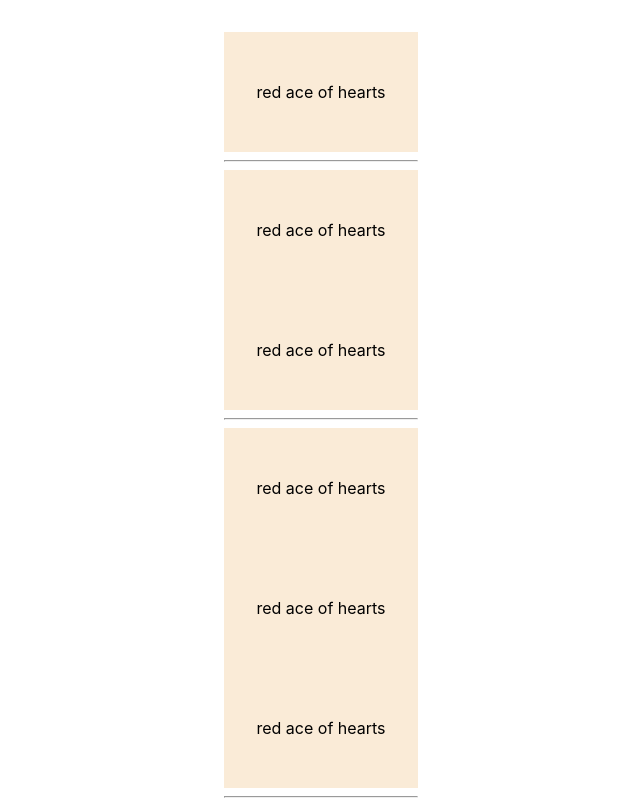
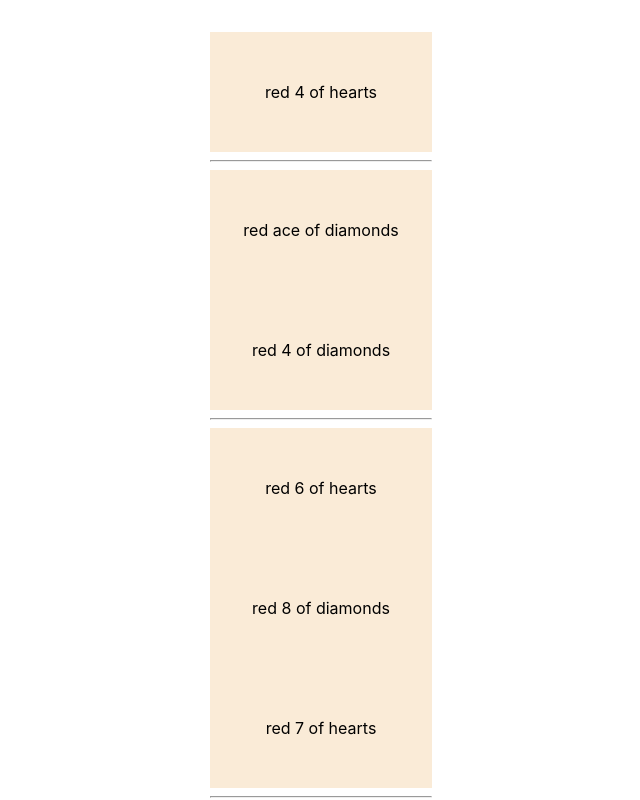
Before and after one commit to maxpasqualis/solitaire-js, a React (Vite) app: page / in a window 1280 px wide. Shown: the top 800 px of the page, without its empty margins (319-959 px from the left). Built offline with nearby package versions, Linux system fonts and the light colour scheme.

Commit message:
Add props to Card to render each one differently

```diff
--- a/src/components/Card.jsx
+++ b/src/components/Card.jsx
@@ -1,4 +1,5 @@
 import React from "react";
+import PropTypes from "prop-types";
 import CardObj from "../behavior/cardObj";
 import Color from "../behavior/enum/color";
 import Suit from "../behavior/enum/suit";
@@ -8,11 +9,18 @@ import "./styles/Card.css"
 
 class Card extends React.Component {
     render() {
-        const card = new CardObj(Color.Red, Suit.Hearts, Type.Ace)
+        const card = new CardObj(this.props.color, this.props.suit, this.props.type)
         return <div className="card">
             <p>{card.toString()}</p>
         </div>
     }
 }
 
+Card.propTypes = {
+    color: PropTypes.instanceOf(Color),
+    suit: PropTypes.instanceOf(Suit),
+    type: PropTypes.instanceOf(Type)
+
+}
+
 export default Card;
--- a/src/components/Lane.jsx
+++ b/src/components/Lane.jsx
@@ -6,9 +6,8 @@ class Lane extends React.Component {
     render() {
         let cardList = []
         this.props.laneData.forEach(card => {
-            cardList.push(<Card />)
+            cardList.push(<Card color={card.color} suit={card.suit} type={card.type}/>)
         })
-        //console.log(this.props.laneData)
         return <div>{cardList}</div>;
     }
 }
```
